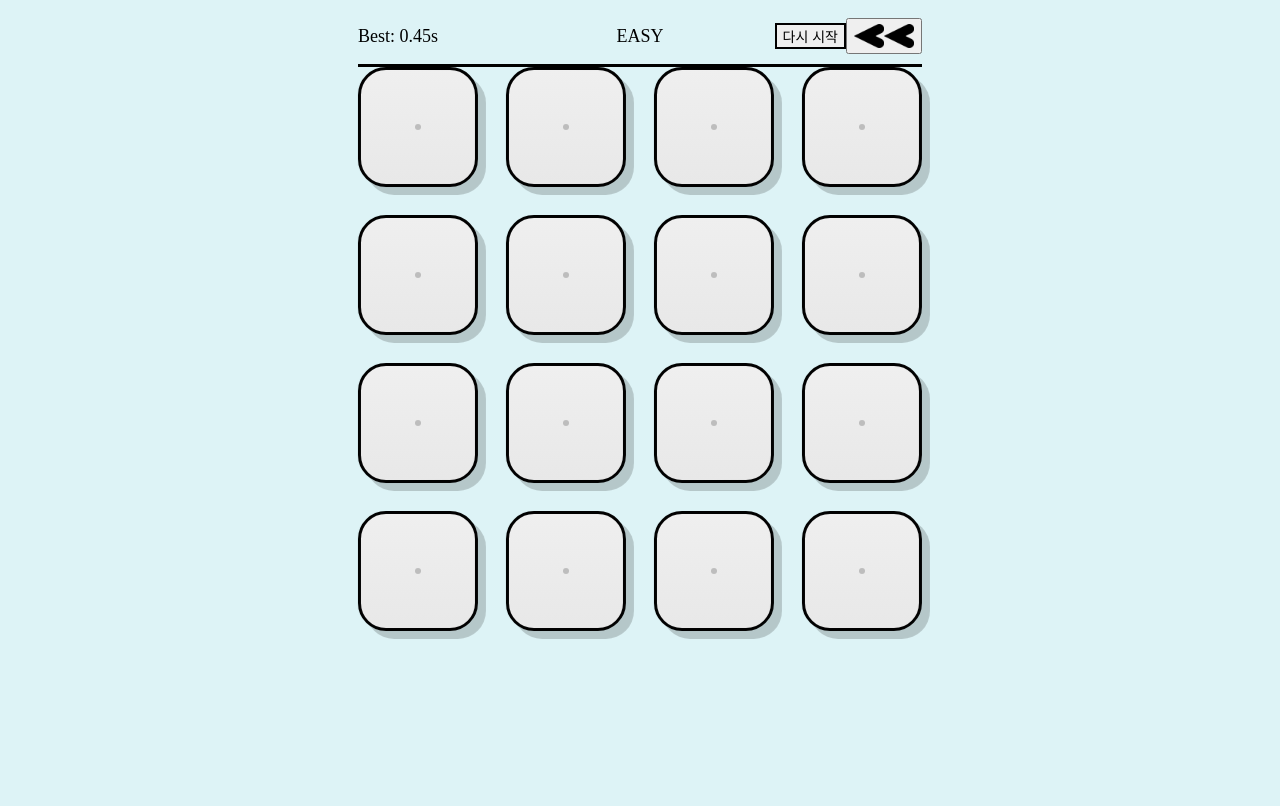
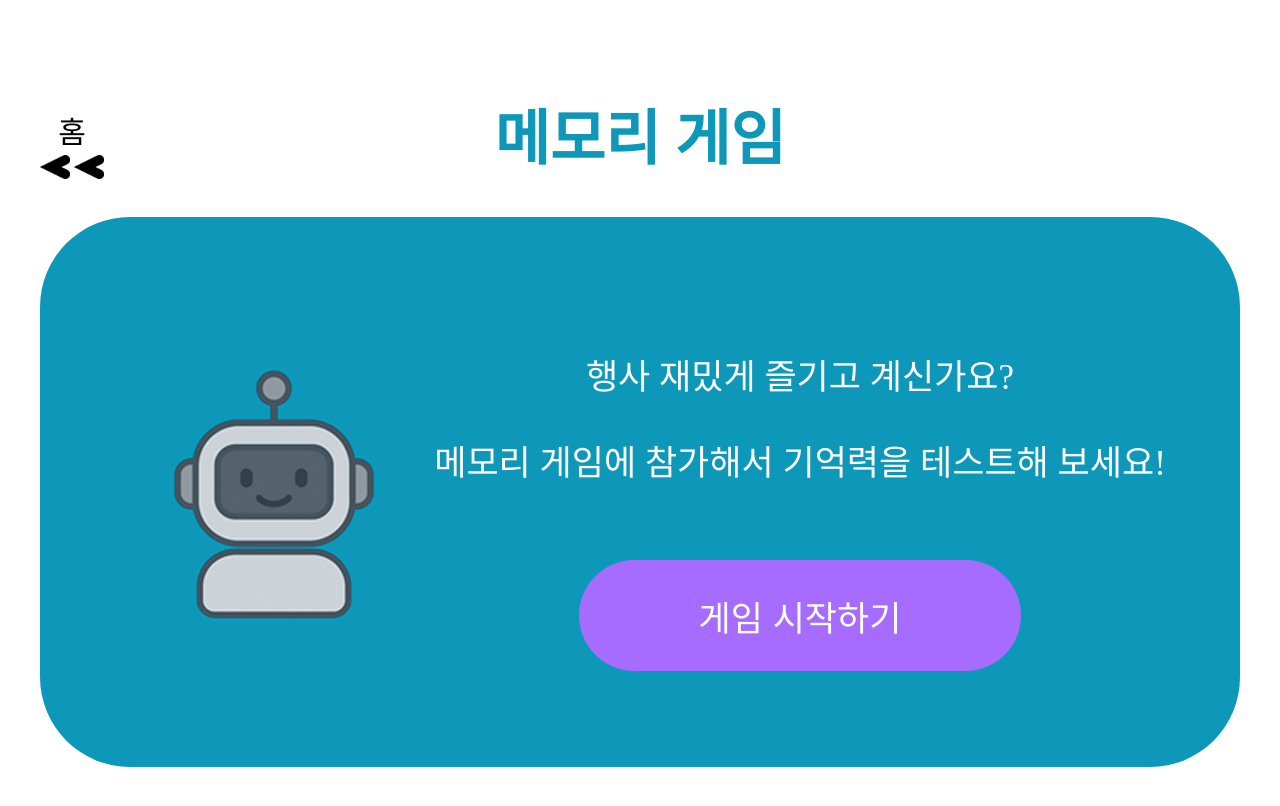
Before and after one commit to taesungs/TemiNai, a React (Vite) app: page /memory in a window 1280 px wide. Shown: the top 806 px of the page. Built offline with nearby package versions, Linux system fonts and the light colour scheme.

Commit message:
메모리게임3차

```diff
--- a/src/pages/MemoryGame.jsx
+++ b/src/pages/MemoryGame.jsx
@@ -1,289 +1,76 @@
-// src/pages/MemoryGameeasy.jsx
-import React, { useEffect, useRef, useState } from "react";
+import React from "react";
+import robotImg from "../assets/robot_blue.png";
+import backImg from "../assets/back.png"; // ← 화살표 아이콘 (두 개 사용)
 import { useNavigate } from "react-router-dom";
-import backImg from "../assets/back.png";
 
-/** ==== 게임 상수 (EASY 전용) ==== */
-const GRID = 4;                     // 4x4
-const PREVIEW_MS = 5000;            // 전체 카드 공개 5초
-const BEST_KEY = "mem_easy_best_v2";
-
-/** 덱 생성 */
-const SYMBOLS = ["C", "O", "S", "H", "W", "-", "!", "?"];
-function makeDeck() {
-  const pairs = SYMBOLS.slice(0, (GRID * GRID) / 2);
-  const deck = pairs.flatMap((v, i) => [
-    { id: `a-${i}`, val: v, open: false, done: false },
-    { id: `b-${i}`, val: v, open: false, done: false },
-  ]);
-  for (let i = deck.length - 1; i > 0; i--) {
-    const j = (Math.random() * (i + 1)) | 0;
-    [deck[i], deck[j]] = [deck[j], deck[i]];
-  }
-  return deck;
-}
-
-function msToText(ms) {
-  if (!ms) return "00.00s";
-  const sec = ms / 1000;
-  return `${sec.toFixed(2)}s`;
-}
-
-/** ==== 카드 (3D 플립 & 매칭 팝 효과 추가) ==== */
-function Card({ data, onClick }) {
-  const face = data.open || data.done;
-  const blocked = face; // 열려있거나 매치완료면 클릭만 막기
-
-  // 공통 크기(반응형)
-  const size = {
-    width: "clamp(72px, 9.5vw, 120px)",
-    height: "clamp(72px, 9.5vw, 120px)",
-  };
+export default function MemoryGame() {
+  const navigate = useNavigate();
 
   return (
-    <button
-      onClick={() => onClick?.(data)}
-      aria-disabled={blocked}
-      className="select-none"
-      style={{ ...size, padding: 0, background: "transparent", border: "none", pointerEvents: blocked ? "none" : "auto" }}
-      aria-label={face ? `앞면 ${data.val}` : "카드 뒤집기"}
+    <div className="flex flex-col items-center justify-center min-h-screen bg-white relative overflow-hidden">
+
+      {/* 🔹 홈 버튼 (왼쪽 상단 고정, 화살표 2개) */}
+      <div
+        onClick={() => navigate("/")}
+        className="absolute top-[100px] left-[0px] flex flex-col items-center cursor-pointer"
       >
-      {/* 3D 원근감 컨테이너 */}
-      <div style={{ perspective: "1000px", width: "100%", height: "100%" }}>
-        {/* 플리퍼(회전 대상) */}
-        <div
-          style={{
-            position: "relative",
-            width: "100%",
-            height: "100%",
-            transformStyle: "preserve-3d",
-            transition: "transform 600ms cubic-bezier(.2,.8,.2,1)",
-            transform: face ? "rotateY(180deg)" : "rotateY(0deg)",
-            // 매칭된 순간 살짝 튀는 애니메이션
-            animation: data.done ? "mem-pop 260ms ease-out" : "none",
-          }}
-        >
-          {/* 뒷면(처음 보이는 면) */}
-          <div
-            style={{
-              position: "absolute",
-              inset: 0,
-              borderRadius: "28px",
-              border: "3px solid #000",
-              background: "linear-gradient(#efefef,#e8e8e8)",
-              boxShadow: "8px 8px 0 rgba(0,0,0,0.18)",
-              backfaceVisibility: "hidden",
-              display: "flex",
-              alignItems: "center",
-              justifyContent: "center",
-            }}
-          >
-            {/* 간단한 패턴 점 */}
-            <div
-              style={{
-                width: "6px",
-                height: "6px",
-                borderRadius: "50%",
-                background: "#bdbdbd",
-              }}
+        {/* 홈 텍스트 */}
+        <span className="text-[30px] font-bold text-gray-700">홈</span>
+
+        {/* 화살표 두 개 */}
+        <div className="flex flex-row gap-[4px] mb-1">
+          <img
+            src={backImg}
+            alt="back"
+            className="w-[30px] h-[30px] object-contain"
+          />
+          <img
+            src={backImg}
+            alt="back"
+            className="w-[30px] h-[30px] object-contain"
           />
         </div>
 
-          {/* 앞면(문자 표시) */}
-          <div
-            style={{
-              position: "absolute",
-              inset: 0,
-              borderRadius: "28px",
-              border: "3px solid #000",
-              background: "#fff",
-              boxShadow: "8px 8px 0 rgba(0,0,0,0.18)",
-              backfaceVisibility: "hidden",
-              transform: "rotateY(180deg)",
-              display: "flex",
-              alignItems: "center",
-              justifyContent: "center",
-            }}
-          >
-            <span
-              className="font-black leading-none"
-              style={{ fontSize: "clamp(28px, 5.4vw, 56px)" }}
-            >
-              {data.val}
-            </span>
-          </div>
-        </div>
-      </div>
-    </button>
-  );
-}
-
-/** ==== 메인(EASY) ==== */
-export default function MemoryGameeasy() {
-  const navigate = useNavigate();
-
-  const [deck, setDeck] = useState(() => makeDeck());
-  const [lock, setLock] = useState(true);
-  const [first, setFirst] = useState(null);
-  const [elapsed, setElapsed] = useState(0);
-  const [best, setBest] = useState(() => Number(localStorage.getItem(BEST_KEY) || 0));
-  const [stage, setStage] = useState("intro"); // intro -> play -> result
-
-  const startedAt = useRef(0);
-  const timerRef = useRef(null);
-
-  // 페이지 전체 배경 고정
-  useEffect(() => {
-    const prevBody = document.body.style.backgroundColor;
-    const prevHtml = document.documentElement.style.backgroundColor;
-    document.body.style.backgroundColor = "#DDF3F6";
-    document.documentElement.style.backgroundColor = "#DDF3F6";
-    return () => {
-      document.body.style.backgroundColor = prevBody;
-      document.documentElement.style.backgroundColor = prevHtml;
-    };
-  }, []);
-
-  /** 시작(프리뷰 -> 플레이) */
-  const start = () => {
-    const fresh = makeDeck().map((c) => ({ ...c, open: true }));
-    setDeck(fresh);
-    setStage("intro");
-    setFirst(null);
-    setElapsed(0);
-    setLock(true);
-    clearInterval(timerRef.current);
-
-    setTimeout(() => {
-      setDeck((d) => d.map((c) => ({ ...c, open: false })));
-      setStage("play");
-      setLock(false);
-      startedAt.current = performance.now();
-      timerRef.current = setInterval(() => {
-        setElapsed(performance.now() - startedAt.current);
-      }, 50);
-    }, PREVIEW_MS);
-  };
-
-  useEffect(() => {
-    start();
-    return () => clearInterval(timerRef.current);
-  }, []);
-
-  /** 승리 체크 */
-  useEffect(() => {
-    if (stage !== "play") return;
-    if (deck.every((c) => c.done)) {
-      clearInterval(timerRef.current);
-      setStage("result");
-      const finish = performance.now() - startedAt.current;
-      setElapsed(finish);
-      setBest((prev) => {
-        const next = prev === 0 ? finish : Math.min(prev, finish);
-        localStorage.setItem(BEST_KEY, String(next));
-        return next;
-      });
-      alert(`성공! 기록: ${msToText(finish)}`);
-    }
-  }, [deck, stage]);
-
-  /** 카드 클릭 */
-  const onClickCard = (card) => {
-    if (lock || stage !== "play" || card.open || card.done) return;
-
-    setDeck((d) => d.map((c) => (c.id === card.id ? { ...c, open: true } : c)));
-
-    if (!first) {
-      setFirst(card);
-      return;
-    }
-
-    const prev = first;
-    setFirst(null);
-
-    if (prev.val === card.val && prev.id !== card.id) {
-      // 매치
-      setDeck((d) =>
-        d.map((c) =>
-          c.val === card.val ? { ...c, open: true, done: true } : c
-        )
-      );
-    } else {
-      // 불일치 → 잠깐 보여주고 닫기
-      setLock(true);
-      setTimeout(() => {
-        setDeck((d) =>
-          d.map((c) =>
-            c.id === prev.id || c.id === card.id ? { ...c, open: false } : c
-          )
-        );
-        setLock(false);
-      }, 650);
-    }
-  };
-
-  return (
-    <div className="min-h-screen">
-      {/* 전역 keyframes 주입 (flip 보조용 팝 효과) */}
-      <style>{`
-        @keyframes mem-pop {
-          0%   { transform: scale(1) rotateY(180deg); }
-          50%  { transform: scale(1.06) rotateY(180deg); }
-          100% { transform: scale(1) rotateY(180deg); }
-        }
-      `}</style>
-
-      {/* ===== 상단바(뷰포트 전체 선 + 내부 고정폭) ===== */}
-      <div
-        className="sticky top-0 z-10 w-full border-b-[3px] border-black"
-        style={{ background: "#DDF3F6" }}
-      >
-        {/* 내부 컨텐츠는 고정폭으로 간격 고정 */}
-        <div className="h-[56px] px-6 max-w-[1100px] mx-auto relative flex items-center justify-between">
-          {/* 왼쪽: Best */}
-          <div className="text-[18px] font-semibold">Best: {msToText(elapsed)}</div>
-
-          {/* 중앙: EASY (정중앙 고정) */}
-          <div className="absolute left-1/2 -translate-x-1/2 text-[18px] font-semibold tracking-wide">
-            EASY
       </div>
 
-          {/* 오른쪽: [다시 시작] + 홈 */}
-          <div className="flex items-center gap-3">
-            <button
-              onClick={start}
-              className="text-[14px] border-[2px] border-black px-3 py-1 rounded-lg bg-white hover:bg-black hover:text-white transition"
-              aria-label="다시 시작"
-              title="다시 시작"
-            >
-              다시 시작
-            </button>
-            <button
-              onClick={() => navigate("/MemoryGamechoice")}
-              className="flex items-center gap-1"
-              aria-label="홈으로"
-              title="홈으로"
-            >
-              <img src={backImg} alt="back" className="w-[30px] h-[30px] object-contain" />
-              <img src={backImg} alt="back" className="w-[30px] h-[30px] object-contain -ml-1" />
-            </button>
-          </div>
-        </div>
+      {/* 제목 */}
+      <h1 className="text-[60px] font-extrabold text-[#0D98BA] mb-16 drop-shadow-sm">
+        메모리 게임
+      </h1>
+
+      {/* 카드 영역 */}
+      <div className="bg-[#0D98BA] rounded-[90px] w-[1200px] h-[550px] flex flex-row items-center justify-center gap-24 px-24 shadow-lg">
+        {/* 로봇 이미지 */}
+        <div className="flex-shrink-0 flex justify-center items-center">
+          <img
+            src={robotImg}
+            alt="로봇"
+            className="w-[320px] h-[320px] object-contain drop-shadow-2xl"
+          />
         </div>
 
-      {/* ===== 카드 그리드 ===== */}
-      <div className="mt-8 px-4">
-        <div
-          className="grid mx-auto"
-          style={{
-            gridTemplateColumns: `repeat(${GRID}, clamp(72px, 9.5vw, 120px))`,
-            gap: "clamp(16px, 2.4vw, 28px)",
-            maxWidth: "1100px",
-          }}
+        {/* 텍스트 + 버튼 */}
+        <div className="flex flex-col justify-center items-center space-y-16 text-center">
+          <div className="leading-tight space-y-10">
+            <p className="text-[35px] font-extrabold text-[#FFFFFF]">
+              행사 재밌게 즐기고 계신가요?
+            </p>
+            <p className="text-[35px] font-extrabold text-[#FFFFFF]">
+              메모리 게임에 참가해서 기억력을 테스트해 보세요!
+            </p>
+          </div>
+
+          {/* 버튼 */}
+          <button
+            onClick={() => navigate("/MemoryGameintro")}
+            className="bg-[#A66CFF] hover:bg-[#9257e5] text-[#FFFFFF] font-bold
+              px-[120px] py-[30px] rounded-full
+              shadow-none border-none outline-none focus:outline-none
+              transition-transform transform text-[35px]
+              mt-[40px]"
           >
-          {deck.map((c) => (
-            <Card key={c.id} data={c} onClick={onClickCard} />
-          ))}
+            게임 시작하기
+          </button>
         </div>
       </div>
     </div>
```
Lines whose indentation alone changed are shown as unchanged.
